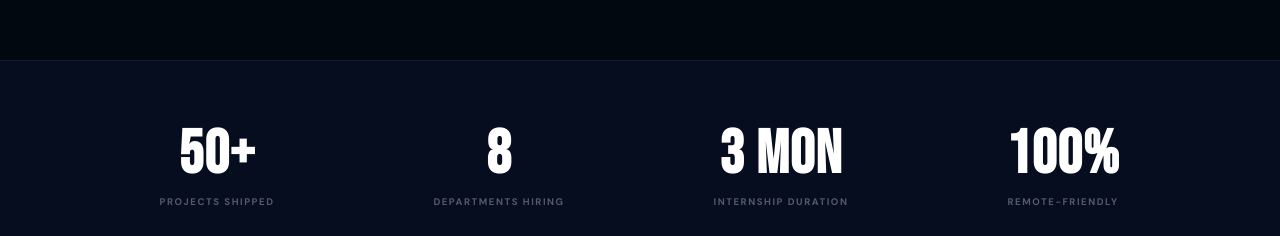
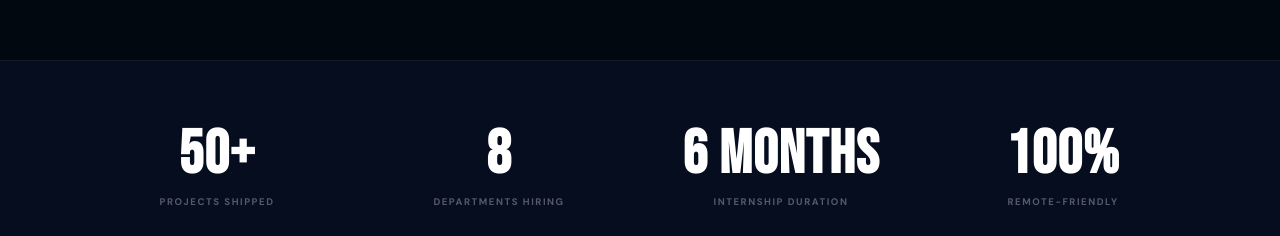
Before and after one commit to sanjeevijesh/synnoviq-testing, a React (Create React App) app: page /careers in a window 1280 px wide. Shown: the part 1380-1616 px from the top of the page. Built offline with nearby package versions, Linux system fonts and the light colour scheme; a web font is replaced by a local one.

Commit message:
Update internship duration from 3 to 6 months

```diff
--- a/src/pages/Careers.jsx
+++ b/src/pages/Careers.jsx
@@ -14,7 +14,7 @@ const PERKS = [
 const STATS = [
   { val:50,  suffix:'+',    label:'Projects shipped' },
   { val:8,   suffix:'',     label:'Departments hiring' },
-  { val:3,   suffix:' mon',  label:'Internship duration' },
+  { val:6,   suffix:' months',  label:'Internship duration' },
   { val:100, suffix:'%',    label:'Remote-friendly' },
 ];
 
```
